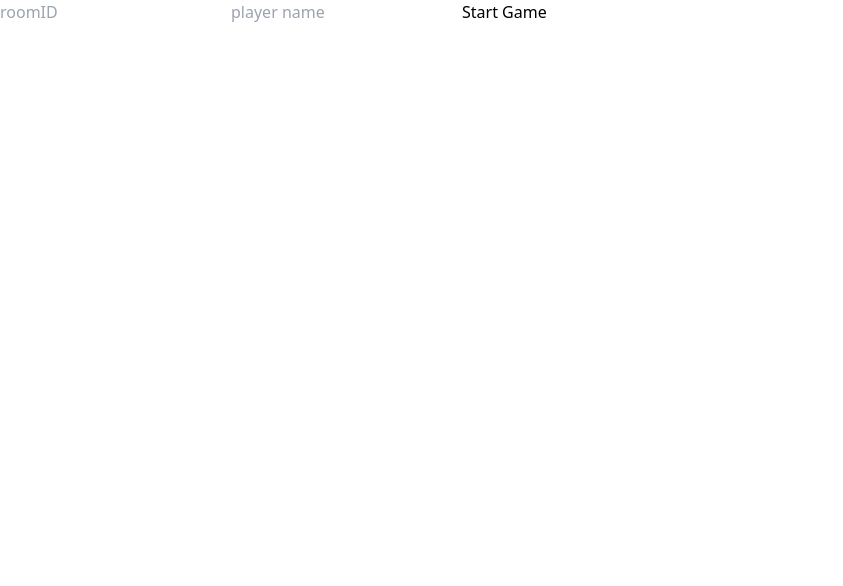
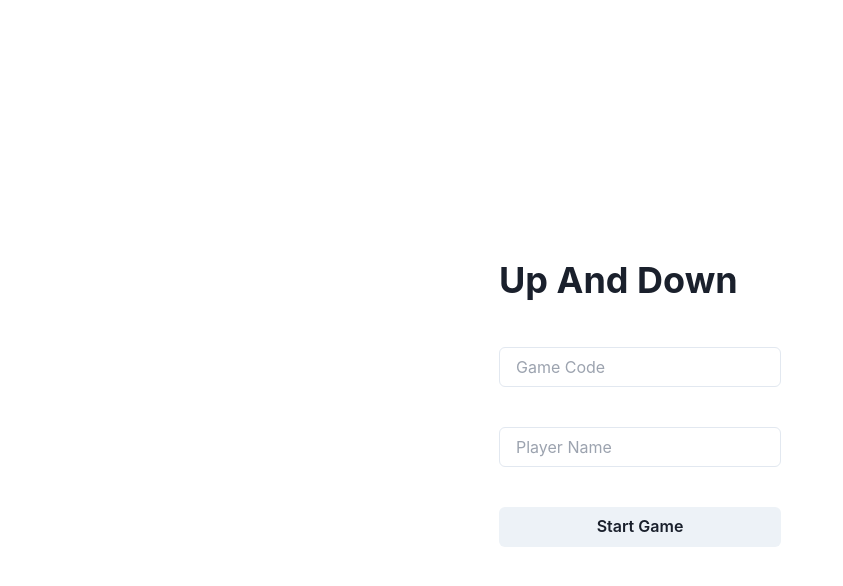
Before and after one commit to zhibin-wang09/Up-And-Down-Poker, a React (Create React App) app: page / in a window 1280 px wide. Shown: the top 586 px of the page, without its empty margins (0-843 px from the left). Built offline with nearby package versions, Linux system fonts and the light colour scheme; no server answers.

Commit message:
Better UI with Chakra UI React

```diff
--- a/src/components/CreateGameForm/createGameForm.tsx
+++ b/src/components/CreateGameForm/createGameForm.tsx
@@ -1,38 +1,84 @@
 import { useEffect } from "react";
 import socket from "../../connection/socket";
-import { useNavigate } from 'react-router-dom';
+import { useNavigate } from "react-router-dom";
 import { useForm, SubmitHandler } from "react-hook-form";
+import { motion } from "framer-motion";
+import {
+  Box,
+  Button,
+  Center,
+  FormControl,
+  Input,
+  Stack,
+  Text,
+} from "@chakra-ui/react";
+
 interface joinGameInput {
   roomID: number;
   playerName: string;
 }
 
 function CreateGameForm() {
-  const { register, handleSubmit, watch } = useForm<joinGameInput>();
+  const {
+    register,
+    handleSubmit,
+    watch,
+    formState: { errors, isSubmitting },
+  } = useForm<joinGameInput>();
   const watchPlayerName = watch("playerName");
-    const navigate = useNavigate();
+  const navigate = useNavigate();
   useEffect(() => {
     socket.on("sendRoomID", (roomID) => {
-        navigate(`/waiting/${roomID}`);
+      navigate(`/waiting/${roomID}`);
     });
 
     return () => {
       socket.off("sendRoomID");
     };
-  }, [watchPlayerName,navigate]);
+  }, [watchPlayerName, navigate]);
 
   const createGame: SubmitHandler<joinGameInput> = (data: joinGameInput) => {
     socket.emit("joinGameRoom", data.roomID);
   };
 
   return (
-    <div>
-      <form onSubmit={handleSubmit(createGame)}>
-        <input {...register("roomID")} placeholder="roomID"></input>
-        <input {...register("playerName")} placeholder="player name"></input>
-        <input type="submit" value={"Start Game"}></input>
-      </form>
-    </div>
+    <motion.div
+      initial={{ opacity: 0, scale: 0.5 }}
+      animate={{ opacity: 1, scale: 1 }}
+      transition={{ duration: 0.8, delay: 0.5, ease: [0, 0.71, 0.2, 1.01] }}
+    >
+      <Center height="100vh">
+        <Box>
+          <Stack direction={["column"]} spacing={10}>
+            <Text fontSize="4xl" as="b">
+              Up And Down
+            </Text>
+            <form onSubmit={handleSubmit(createGame)}>
+              <FormControl>
+                <Stack direction={["column"]} spacing={10}>
+                  <Input
+                    {...register("roomID", {
+                      required: true,
+                      valueAsNumber: true,
+                    })}
+                    placeholder="Game Code"
+                    size="md"
+                  ></Input>
+                  <Input
+                    {...register("playerName", {
+                      required: true,
+                    })}
+                    placeholder="Player Name"
+                    size="md"
+                  ></Input>
+                  <Button type="submit">Start Game</Button>
+                </Stack>
+              </FormControl>
+            </form>
+          </Stack>
+        </Box>
+      </Center>
+    </motion.div>
   );
 }
 
--- a/src/components/WaitingPage/waitingPage.tsx
+++ b/src/components/WaitingPage/waitingPage.tsx
@@ -1,24 +1,44 @@
 import socket from "../../connection/socket";
 import { useNavigate, useParams } from "react-router-dom";
 import { useEffect } from "react";
+import { motion } from "framer-motion";
+import { Box, Center, Spinner, Stack, Text } from "@chakra-ui/react";
 
-export default function WaitingPage(){
-    const params = useParams<{roomID: string}>();
-    const navigate = useNavigate();
+export default function WaitingPage() {
+  const params = useParams<{ roomID: string }>();
+  const navigate = useNavigate();
 
-    useEffect(() => {
-        socket.emit("onPlayerReady", Number(params.roomID));
-        socket.on("startGameSession", () =>{
-            navigate(`/game/${params.roomID}`)
-        })
+  useEffect(() => {
+    socket.emit("onPlayerReady", Number(params.roomID));
+    socket.on("startGameSession", () => {
+      navigate(`/game/${params.roomID}`);
+    });
 
-        return () => {
-            socket.off("startGameSession")
-        }
-    },[navigate,params])
-    return (
-        <div>
-            waiting
-        </div>
-    )
+    return () => {
+      socket.off("startGameSession");
+    };
+  }, [navigate, params]);
+  return (
+    <motion.div
+      initial={{ opacity: 0, scale: 0.5 }}
+      animate={{ opacity: 1, scale: 1 }}
+      transition={{ duration: 0.8, delay: 0.5, ease: [0, 0.71, 0.2, 1.01] }}
+    >
+      <Center height="100vh">
+        <Box>
+          <Stack direction="column" justifyContent="center">
+            <Text as="b" size="4xl">
+              Waiting For Another Player
+            </Text>
+            <Center>
+            <Spinner size="xs" />
+            </Center>
+            <Box boxShadow="xs" rounded="md" bg="white" textAlign="center">
+              {`Game Code: ${params.roomID}`}
+            </Box>
+          </Stack>
+        </Box>
+      </Center>
+    </motion.div>
+  );
 }
```
Also changed, not shown: src/index.tsx (+12 -13 lines).
